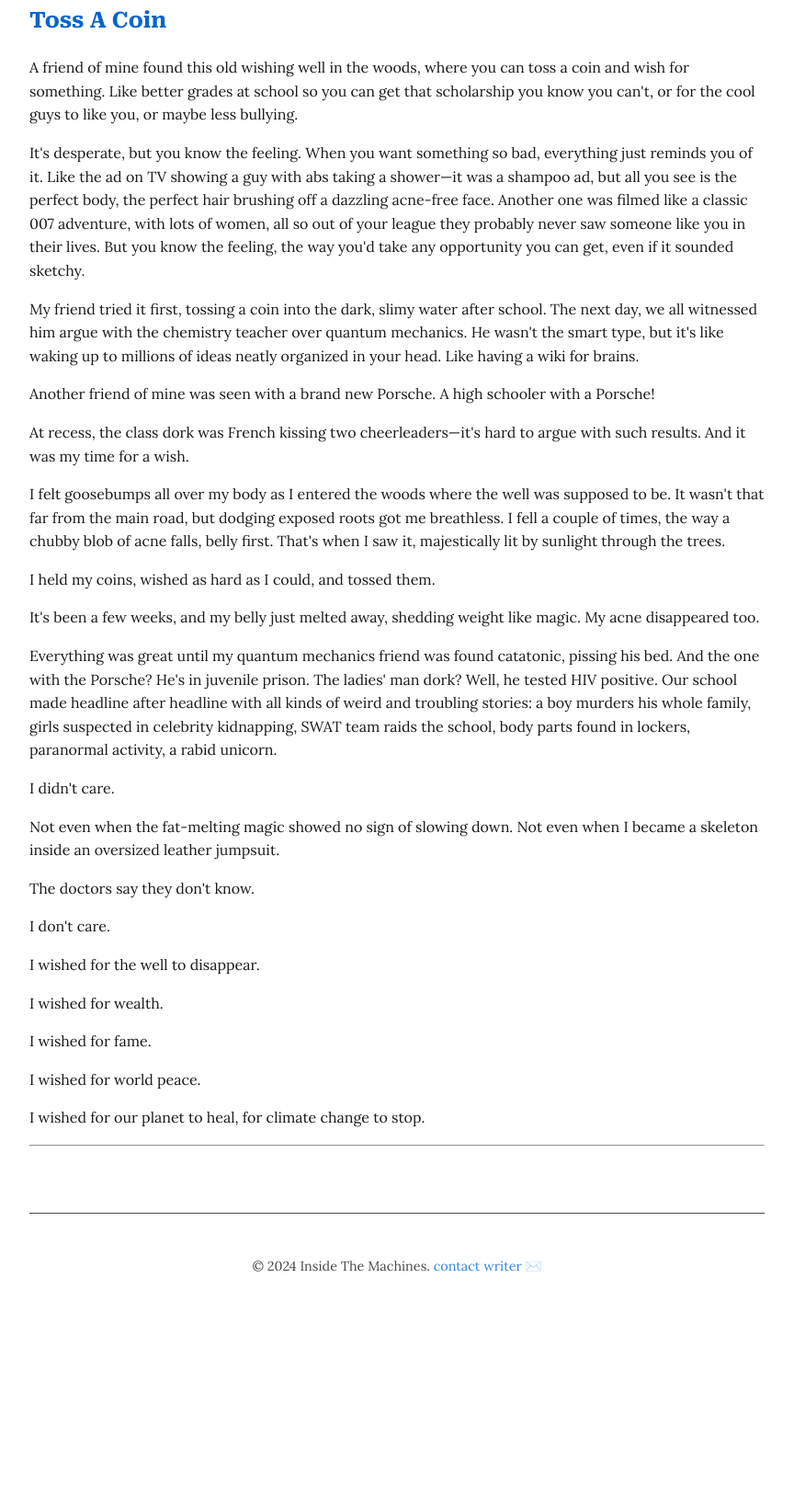
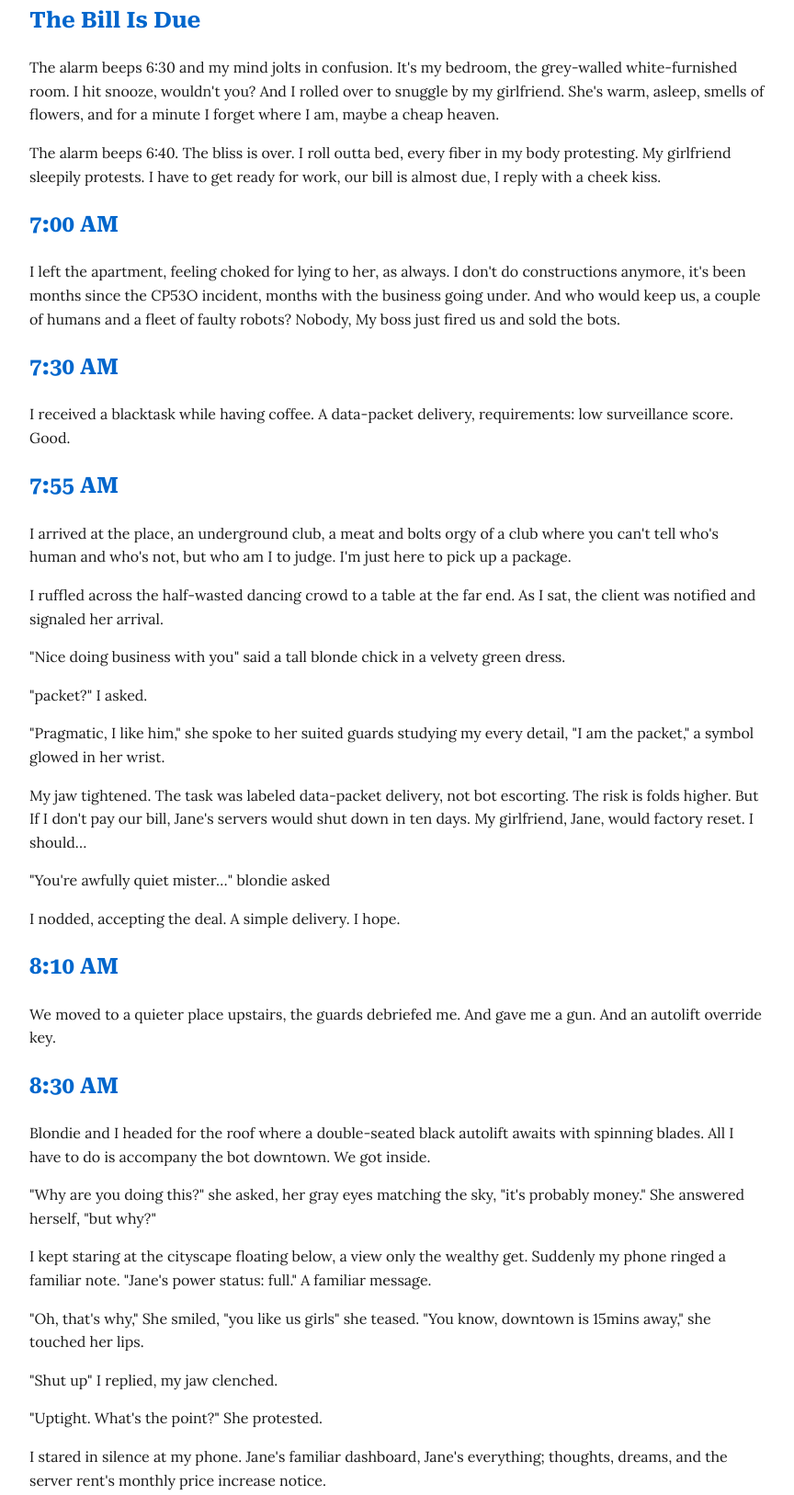
Before and after one commit to mohsilas/insidethemachines, a plain HTML site: page index.html in a window 1280 px wide. Shown: the part 129-1755 px from the top of the page at 92% size, without its empty margins (208-1072 px from the left). Before the commit the page ends 1581 px from the top, so only its background shows below. Drawn offline with Linux system fonts and the light colour scheme.

Commit message:
Update blog: 2024-11-30 00:19:40

```diff
--- a/index.html
+++ b/index.html
@@ -114,26 +114,32 @@
                         <h1>👾 Inside The Machines 👾</h1>
                     </header>
                     <article>
-                        <h1>Toss A Coin</h1>
-<p>A friend of mine found this old wishing well in the woods, where you can toss a coin and wish for something. Like better grades at school so you can get that scholarship you know you can't, or for the cool guys to like you, or maybe less bullying.</p>
-<p>It's desperate, but you know the feeling. When you want something so bad, everything just reminds you of it. Like the ad on TV showing a guy with abs taking a shower—it was a shampoo ad, but all you see is the perfect body, the perfect hair brushing off a dazzling acne-free face. Another one was filmed like a classic 007 adventure, with lots of women, all so out of your league they probably never saw someone like you in their lives. But you know the feeling, the way you'd take any opportunity you can get, even if it sounded sketchy.</p>
-<p>My friend tried it first, tossing a coin into the dark, slimy water after school. The next day, we all witnessed him argue with the chemistry teacher over quantum mechanics. He wasn't the smart type, but it's like waking up to millions of ideas neatly organized in your head. Like having a wiki for brains.</p>
-<p>Another friend of mine was seen with a brand new Porsche. A high schooler with a Porsche!</p>
-<p>At recess, the class dork was French kissing two cheerleaders—it's hard to argue with such results. And it was my time for a wish.</p>
-<p>I felt goosebumps all over my body as I entered the woods where the well was supposed to be. It wasn't that far from the main road, but dodging exposed roots got me breathless. I fell a couple of times, the way a chubby blob of acne falls, belly first. That's when I saw it, majestically lit by sunlight through the trees.</p>
-<p>I held my coins, wished as hard as I could, and tossed them.</p>
-<p>It's been a few weeks, and my belly just melted away, shedding weight like magic. My acne disappeared too.</p>
-<p>Everything was great until my quantum mechanics friend was found catatonic, pissing his bed. And the one with the Porsche? He's in juvenile prison. The ladies' man dork? Well, he tested HIV positive. Our school made headline after headline with all kinds of weird and troubling stories: a boy murders his whole family, girls suspected in celebrity kidnapping, SWAT team raids the school, body parts found in lockers, paranormal activity, a rabid unicorn.</p>
-<p>I didn't care.</p>
-<p>Not even when the fat-melting magic showed no sign of slowing down. Not even when I became a skeleton inside an oversized leather jumpsuit.</p>
-<p>The doctors say they don't know.</p>
-<p>I don't care.</p>
-<p>I wished for the well to disappear.</p>
-<p>I wished for wealth.</p>
-<p>I wished for fame.</p>
-<p>I wished for world peace.</p>
-<p>I wished for our planet to heal, for climate change to stop.</p>
-<hr />
+                        <h1>The Bill Is Due</h1>
+<p>The alarm beeps 6:30 and my mind jolts in confusion. It's my bedroom, the grey-walled white-furnished room. I hit snooze, wouldn't you? And I rolled over to snuggle by my girlfriend. She's warm, asleep, smells of flowers, and for a minute I forget where I am, maybe a cheap heaven.</p>
+<p>The alarm beeps 6:40. The bliss is over. I roll outta bed, every fiber in my body protesting. My girlfriend sleepily protests. I have to get ready for work, our bill is almost due, I reply with a cheek kiss.</p>
+<h2>7:00 AM</h2>
+<p>I left the apartment, feeling choked for lying to her, as always. I don't do constructions anymore, it's been months since the CP53O incident, months with the business going under. And who would keep us, a couple of humans and a fleet of faulty robots? Nobody, My boss just fired us and sold the bots.</p>
+<h2>7:30 AM</h2>
+<p>I received a blacktask while having coffee. A data-packet delivery, requirements: low surveillance score. Good.</p>
+<h2>7:55 AM</h2>
+<p>I arrived at the place, an underground club, a meat and bolts orgy of a club where you can't tell who's human and who's not, but who am I to judge. I'm just here to pick up a package.</p>
+<p>I ruffled across the half-wasted dancing crowd to a table at the far end. As I sat, the client was notified and signaled her arrival.</p>
+<p>"Nice doing business with you" said a tall blonde chick in a velvety green dress.</p>
+<p>"packet?" I asked.</p>
+<p>"Pragmatic, I like him," she spoke to her suited guards studying my every detail, "I am the packet," a symbol glowed in her wrist.</p>
+<p>My jaw tightened. The task was labeled data-packet delivery, not bot escorting. The risk is folds higher. But If I don't pay our bill, Jane's servers would shut down in ten days. My girlfriend, Jane, would factory reset. I should…</p>
+<p>"You're awfully quiet mister…" blondie asked</p>
+<p>I nodded, accepting the deal. A simple delivery. I hope.</p>
+<h2>8:10 AM</h2>
+<p>We moved to a quieter place upstairs, the guards debriefed me. And gave me a gun. And an autolift override key.</p>
+<h2>8:30 AM</h2>
+<p>Blondie and I headed for the roof where a double-seated black autolift awaits with spinning blades. All I have to do is accompany the bot downtown. We got inside.</p>
+<p>"Why are you doing this?" she asked, her gray eyes matching the sky, "it's probably money." She answered herself, "but why?"</p>
+<p>I kept staring at the cityscape floating below, a view only the wealthy get. Suddenly my phone ringed a familiar note. "Jane's power status: full." A familiar message.</p>
+<p>"Oh, that's why," She smiled, "you like us girls" she teased. "You know, downtown is 15mins away," she touched her lips.</p>
+<p>"Shut up" I replied, my jaw clenched.</p>
+<p>"Uptight. What's the point?" She protested.</p>
+<p>I stared in silence at my phone. Jane's familiar dashboard, Jane's everything; thoughts, dreams, and the server rent's monthly price increase notice.</p>
                     </article>
                     <footer>
                         <p>© 2024 Inside The Machines. <a href="mailto:mohsilas@outlook.com">contact writer ✉️</a></p>
```
